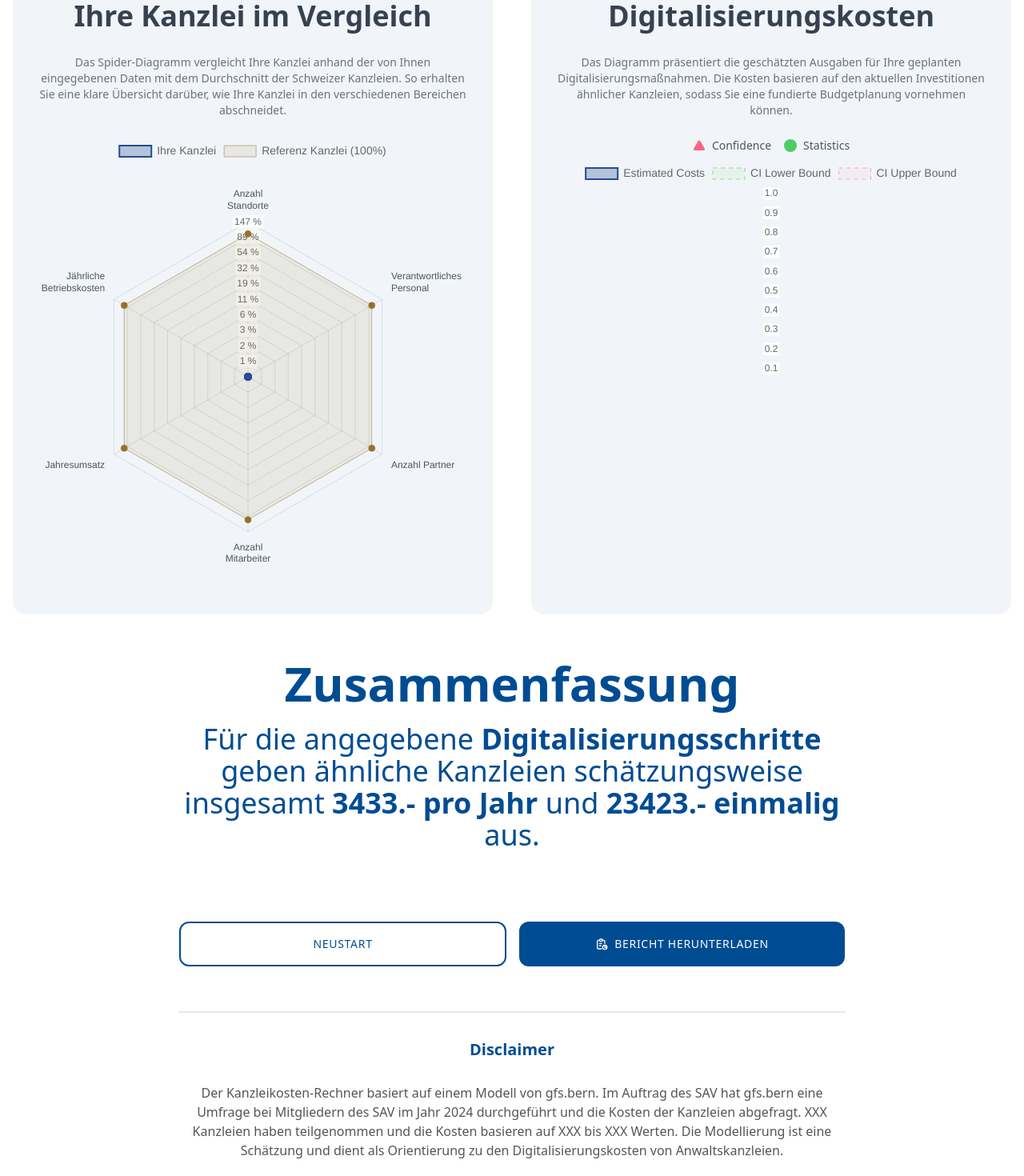
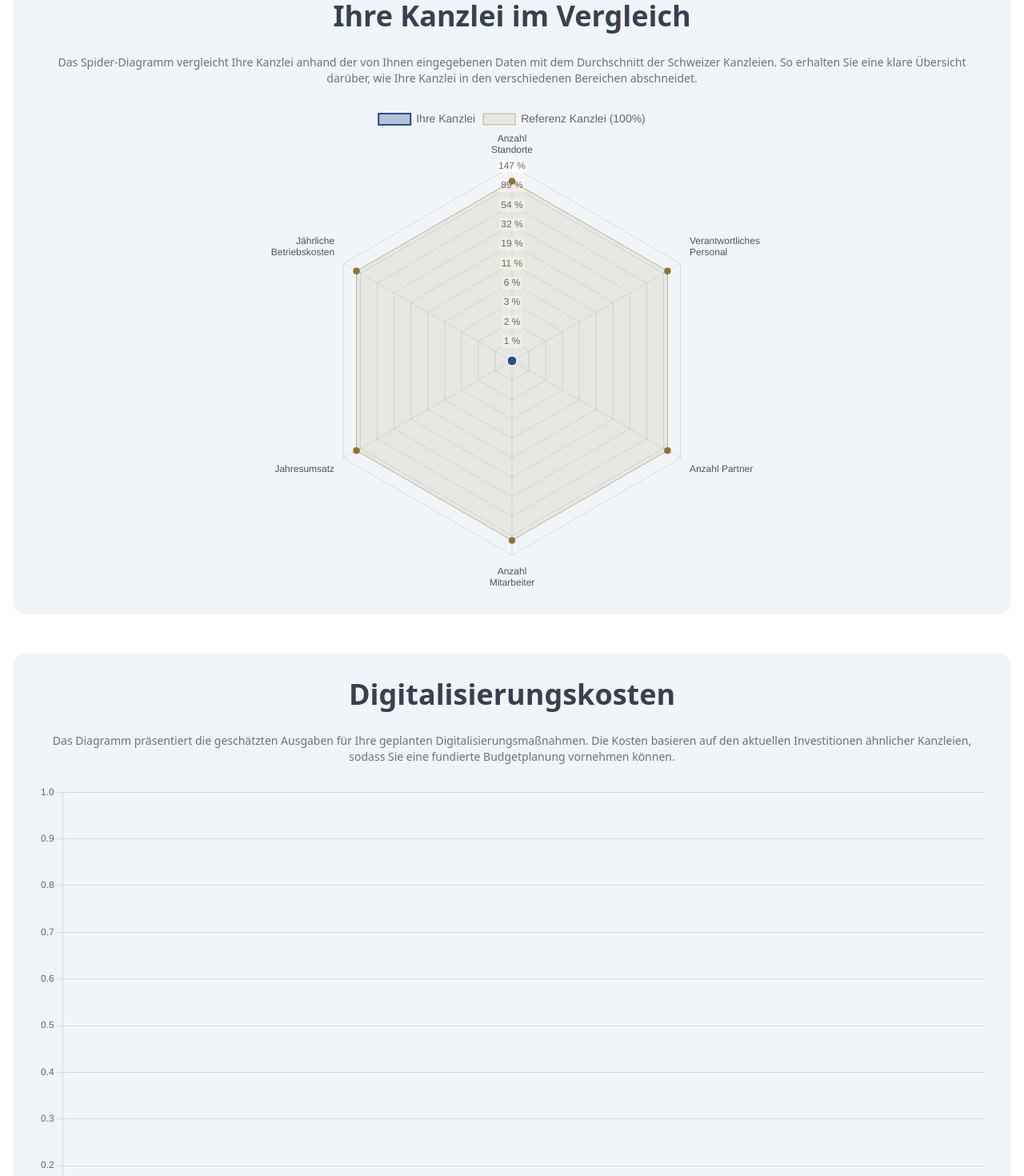
Before and after one commit to ethjunio/sav-webapplikation-kanzleikosten, a React (Create React App) app in the folder frontend/: page /result in a window 1280 px wide. Shown: the part 360-1830 px from the top of the page at 80% size. Built offline with nearby package versions, Linux system fonts and the light colour scheme.

Commit message:
CHANGE from Radar to Barplot ADD(IP) Swtich to switch between yearly and oneTime costs

```diff
--- /dev/null
+++ b/frontend/src/components/Results/BarPlotDigiCost.tsx
@@ -0,0 +1,153 @@
+// StackedBarPlotCost.tsx
+
+import React from 'react';
+import { Bar } from 'react-chartjs-2';
+import { Chart as ChartJS, CategoryScale, LinearScale, BarElement, Tooltip, Legend, ChartOptions } from 'chart.js';
+import { PlotEntry } from './CostCard';
+
+// Register necessary ChartJS components
+ChartJS.register(CategoryScale, LinearScale, BarElement, Tooltip, Legend);
+
+interface StackedBarPlotProps {
+	dataSet1: PlotEntry[];
+	labels: string[];
+}
+
+/**
+ * Utility function to split a label into multiple lines based on max characters per line.
+ * @param label - The original label string.
+ * @param maxChars - Maximum number of characters per line.
+ * @returns An array of strings, each representing a line.
+ */
+const wrapLabel = (label: string, maxChars: number = 15): string[] => {
+	const words = label.split(' ');
+	const lines: string[] = [];
+	let currentLine = '';
+
+	words.forEach((word) => {
+		// If adding the next word exceeds the maxChars, push the current line and start a new one
+		if ((currentLine + word).length > maxChars) {
+			if (currentLine.length > 0) {
+				lines.push(currentLine.trim());
+				currentLine = '';
+			}
+		}
+		currentLine += `${word} `;
+	});
+
+	// Push any remaining text as the last line
+	if (currentLine.length > 0) {
+		lines.push(currentLine.trim());
+	}
+
+	return lines;
+};
+
+const StackedBarPlotCost: React.FC<StackedBarPlotProps> = ({ dataSet1, labels }) => {
+	console.log(dataSet1, labels);
+	// Process labels to wrap text
+	const wrappedLabels = labels.map((label) => wrapLabel(label, 15)); // Adjust maxChars as needed
+
+	// Initialize data arrays for values and background colors
+	const valuesArray: number[] = [];
+	const backgroundColorsArray: string[] = [];
+	const typesArray: string[] = [];
+
+	// Map dataSet1 to values and background colors
+	for (let i = 0; i < dataSet1.length; i++) {
+		const item = dataSet1[i];
+		valuesArray.push(item.value);
+		typesArray.push(item.type); // Keep track of the type for tooltips
+		if (item.type === 'confidence') {
+			backgroundColorsArray.push('rgba(255, 99, 132, 0.5)');
+		} else if (item.type === 'statistics') {
+			backgroundColorsArray.push('rgba(79, 204, 102, 0.5)');
+		} else {
+			backgroundColorsArray.push('rgba(0, 0, 0, 0.5)'); // Default color
+		}
+	}
+
+	// Combine all relevant data into an array of objects
+	const combinedData = dataSet1.map((item, index) => ({
+		label: labels[index],
+		wrappedLabel: wrappedLabels[index],
+		value: valuesArray[index],
+		type: typesArray[index],
+		backgroundColor: backgroundColorsArray[index],
+	}));
+
+	// Sort the combined data based on the value in ascending order
+	combinedData.sort((a, b) => b.value - a.value);
+
+	// Extract the sorted arrays
+	const sortedWrappedLabels = combinedData.map((item) => item.wrappedLabel);
+	const sortedValuesArray = combinedData.map((item) => item.value);
+	const sortedBackgroundColorsArray = combinedData.map((item) => item.backgroundColor);
+	const sortedTypesArray = combinedData.map((item) => item.type);
+
+	// Bar chart data structure
+	const datasets = [
+		{
+			label: 'Values',
+			data: sortedValuesArray,
+			backgroundColor: sortedBackgroundColorsArray,
+		},
+	];
+
+	const data = {
+		labels: sortedWrappedLabels, // Use sorted and wrapped labels
+		datasets,
+	};
+
+	console.log(data);
+
+	// Define the bar chart options
+	const options: ChartOptions<'bar'> = {
+		responsive: true,
+		maintainAspectRatio: false,
+		scales: {
+			x: {
+				ticks: {
+					font: {
+						size: 12, // Adjust font size as needed
+					},
+				},
+			},
+			y: {
+				beginAtZero: true,
+				ticks: {
+					font: {
+						size: 12, // Adjust font size as needed
+					},
+				},
+			},
+		},
+		plugins: {
+			legend: {
+				display: false, // We have only one dataset, so no need for a legend
+			},
+			tooltip: {
+				callbacks: {
+					label: function (context) {
+						const index = context.dataIndex;
+						const type = sortedTypesArray[index];
+						const value = context.raw;
+						return `${type.charAt(0).toUpperCase() + type.slice(1)}: ${value} CHF`;
+					},
+				},
+			},
+		},
+	};
+
+	return (
+		<div className="w-full h-full flex items-center flex-col justify-center">
+			<div className="w-full h-full flex items-center justify-center">
+				<div className="w-full h-full">
+					<Bar data={data} options={options} />
+				</div>
+			</div>
+		</div>
+	);
+};
+
+export default StackedBarPlotCost;
--- a/frontend/src/components/Results/CostCard.tsx
+++ b/frontend/src/components/Results/CostCard.tsx
@@ -4,8 +4,8 @@ import content from '../../assets/content.json';
 import { useLanguage } from '../../context/LanguageContext';
 import { useForm } from '../../context/FormState';
 import { useCalculationResultContext } from '../../context/CalculationResultContext';
-import RadarPlotCost from './RadarPlotCost';
 import { EstimateWithConfidence, EstimateWithStatistics } from '../../utils/calculateOutput';
+import BarPlotCost from './BarPlotDigiCost';
 
 export interface PlotEntry {
 	value: number;
@@ -66,7 +66,7 @@ const CostCard: React.FC = () => {
 			<h2 className="font-bold text-gray-700">{pageContent.titel}</h2>
 			{pageContent.description && <p className="text-center text-sm text-gray-500 mb-4">{pageContent.description}</p>}
 			<div className="flex items-center content-stretch flex-grow w-full">
-				<RadarPlotCost dataSet1={dataSet1} ciLower={ciLower} ciUpper={ciUpper} legendLabel1="Estimated Costs" labels={labels} />
+				<BarPlotCost dataSet1={dataSet1}  labels={labels} />
 			</div>
 		</div>
 	);
--- a/frontend/src/components/Results/KanzleiCard.tsx
+++ b/frontend/src/components/Results/KanzleiCard.tsx
@@ -2,7 +2,7 @@ import { useForm } from '../../context/FormState';
 import { useLanguage } from '../../context/LanguageContext';
 import content from '../../assets/content.json';
 import { languageContentType } from '../../types/languageContentType';
-import RadarPlot from './RadarPlot';
+import RadarPlot from './RadarPlotKanzlei';
 import { referenceFirm } from '../../assets/referenceFirm';
 import { roundTo } from '../../utils/roundTo';
 const KanzleiCard = () => {
--- a/frontend/src/components/Results/RadarPlotCost.tsx
+++ b/frontend/src/components/Results/RadarPlotCost.tsx
@@ -1,17 +1,22 @@
-// RadarPlotCost.tsx
+// StackedBarPlotCost.tsx
 
 import React from 'react';
-import { Radar } from 'react-chartjs-2';
-import { Chart as ChartJS, RadialLinearScale, PointElement, LineElement, Filler, Tooltip, Legend, ChartOptions } from 'chart.js';
+import { Bar } from 'react-chartjs-2';
+import {
+  Chart as ChartJS,
+  CategoryScale,
+  LinearScale,
+  BarElement,
+  Tooltip,
+  Legend,
+  ChartOptions,
+} from 'chart.js';
 import { PlotEntry } from './CostCard';
-import { PiTriangleFill } from 'react-icons/pi';
-import { FaCircle } from 'react-icons/fa6';
-import { index } from 'mathjs';
 
 // Register necessary ChartJS components
-ChartJS.register(RadialLinearScale, PointElement, LineElement, Filler, Tooltip, Legend);
+ChartJS.register(CategoryScale, LinearScale, BarElement, Tooltip, Legend);
 
-interface RadarPlotProps {
+interface StackedBarPlotProps {
   dataSet1: PlotEntry[];
   ciUpper?: number[]; // Optional confidence interval upper bound
   ciLower?: number[]; // Optional confidence interval lower bound
@@ -49,86 +54,71 @@ const wrapLabel = (label: string, maxChars: number = 15): string[] => {
   return lines;
 };
 
-const RadarPlotCost: React.FC<RadarPlotProps> = ({ dataSet1, ciUpper, ciLower, legendLabel1, labels }) => {
+const StackedBarPlotCost: React.FC<StackedBarPlotProps> = ({
+  dataSet1,
+  ciUpper,
+  ciLower,
+  legendLabel1,
+  labels,
+}) => {
   // Process labels to wrap text
   const wrappedLabels = labels.map((label) => wrapLabel(label, 15)); // Adjust maxChars as needed
 
-	// Extract values and types from dataSet1
-	const values1 = dataSet1.map((item) => item.value);
-	const types1 = dataSet1.map((item) => item.type);
+  // Initialize data arrays for 'confidence' and 'statistics'
+  const confidenceValues: number[] = [];
+  const statisticsValues: number[] = [];
 
-	// Define point styles based on type
-	const pointStyles = types1.map((type) => (type === 'confidence' ? 'triangle' : 'circle'));
+  // Map dataSet1 to confidence and statistics values
+  for (let i = 0; i < dataSet1.length; i++) {
+    const item = dataSet1[i];
+    if (item.type === 'confidence') {
+      confidenceValues.push(item.value);
+      statisticsValues.push(0);
+    } else if (item.type === 'statistics') {
+      confidenceValues.push(0);
+      statisticsValues.push(item.value);
+    }
+  }
 
-	// Define point colors based on type
-	const pointColors = types1.map((type) => (type === 'confidence' ? 'rgba(255, 99, 132, 1)' : 'rgb(79, 204, 102,1)'));
-
-	// Radar chart data structure
+  // Bar chart data structure
   const datasets = [
     {
-			label: legendLabel1 || 'Dataset 1',
-			data: values1,
-			backgroundColor: 'rgba(40, 76, 147, 0.3)',
-			borderColor: 'rgba(40, 76, 147, 1)',
-			borderWidth: 2,
-			pointBackgroundColor: pointColors,
-			pointStyle: pointStyles,
-			pointRadius: 5,
-			pointHoverRadius: 10,
+      label: 'Confidence',
+      data: confidenceValues,
+      backgroundColor: 'rgba(255, 99, 132, 0.5)',
+    },
+    {
+      label: 'Statistics',
+      data: statisticsValues,
+      backgroundColor: 'rgba(79, 204, 102, 0.5)',
     },
   ];
-
-	// If confidence intervals are provided, add them to the datasets
-	if (ciLower) {
-		datasets.push({
-			label: 'CI Lower Bound',
-			data: ciLower,
-			backgroundColor: 'rgba(76, 187, 23, 0.05)',
-			borderColor: 'rgba(76, 187, 23, 0.5)',
-			borderWidth: 1,
-			pointBackgroundColor: 'rgba(76, 187, 23, 1)',
-			borderDash: [5, 5],
-			fill: '-1', // Fill between this dataset and the previous one
-		} as any);
-	}
-
-	if (ciUpper) {
-		datasets.push({
-			label: 'CI Upper Bound',
-			data: ciUpper,
-			backgroundColor: 'rgba(255, 99, 132, 0.05)',
-			borderColor: 'rgba(255, 99, 132, 0.5)',
-			borderWidth: 1,
-			pointBackgroundColor: 'rgba(255, 99, 132, 1)',
-			borderDash: [5, 5],
-			fill: '+1', // Fill between this dataset and the next one
-		} as any);
-	}
 
   const data = {
     labels: wrappedLabels, // Use wrapped labels
     datasets,
   };
 
-	// Define the radar chart options
-	const options: ChartOptions<'radar'> = {
+  // Define the bar chart options
+  const options: ChartOptions<'bar'> = {
     responsive: true,
     maintainAspectRatio: false,
     scales: {
-			r: {
-				beginAtZero: true,
+      x: {
+        stacked: true,
         ticks: {
-					// Adjust the font size for tick labels
-					font: {
-						size: 12, // Reduced font size
-					},
-				},
-				// Adjust the font size and padding for point labels
-				pointLabels: {
           font: {
             size: 12, // Adjust font size as needed
           },
-					color: '#4B5563', // Tailwind Gray-700 for better visibility
+        },
+      },
+      y: {
+        stacked: true,
+        beginAtZero: true,
+        ticks: {
+          font: {
+            size: 12, // Adjust font size as needed
+          },
         },
       },
     },
@@ -149,41 +139,19 @@ const RadarPlotCost: React.FC<RadarPlotProps> = ({ dataSet1, ciUpper, ciLower, l
             return `${context.dataset.label}: ${value} CHF`;
           },
         },
-
       },
-
     },
-	};
-
-	const DataPointLegend = () => {
-		return (
-			<div className="flex space-x-4 mb-2">
-				{/* Confidence Legend */}
-				<div className="flex items-center space-x-2">
-					{/* Triangle Shape */}
-					<PiTriangleFill color="rgba(255, 99, 132, 1)" />
-					<span className="text-gray-600 text-sm">Confidence</span>
-				</div>
-				{/* Statistics Legend */}
-				<div className="flex items-center space-x-2">
-					{/* Circle Shape */}
-					<FaCircle color="rgb(79, 204, 102,1)" />
-					<span className="text-gray-600 text-sm">Statistics</span>
-				</div>
-			</div>
-		);
   };
 
   return (
     <div className="w-full h-full flex items-center flex-col justify-center">
-			<DataPointLegend />
       <div className="w-full h-full flex items-center justify-center">
         <div className="w-full h-full">
-					<Radar data={data} options={options} />
+          <Bar data={data} options={options} />
         </div>
       </div>
     </div>
   );
 };
 
-export default RadarPlotCost;
+export default StackedBarPlotCost;
--- a/frontend/src/components/Results/StackPlot.tsx
+++ /dev/null
@@ -1,117 +0,0 @@
-// src/components/StackPlot.tsx
-
-import React from 'react';
-import { Chart as ChartJS, CategoryScale, LinearScale, BarElement, Title, Tooltip, Legend, ChartOptions, ChartData, Tick } from 'chart.js';
-import { Bar } from 'react-chartjs-2';
-
-// Register Chart.js components
-ChartJS.register(CategoryScale, LinearScale, BarElement, Title, Tooltip, Legend);
-
-// Define the props for the StackPlot component
-interface StackPlotProps {
-	legendLabel: string;
-	data: number[];
-	labels: string[];
-}
-
-/**
- * Utility function to split a label into multiple lines based on max characters per line.
- * @param label - The original label string.
- * @param maxChars - Maximum number of characters per line.
- * @returns An array of strings, each representing a line.
- */
-const wrapLabel = (label: string, maxChars: number = 15): string[] => {
-	const words = label.split(' ');
-	const lines: string[] = [];
-	let currentLine = '';
-
-	words.forEach((word) => {
-		if ((currentLine + word).length > maxChars) {
-			if (currentLine.length > 0) {
-				lines.push(currentLine.trim());
-				currentLine = '';
-			}
-		}
-		currentLine += `${word} `;
-	});
-
-	if (currentLine.length > 0) {
-		lines.push(currentLine.trim());
-	}
-
-	return lines;
-};
-
-const StackPlot: React.FC<StackPlotProps> = ({ legendLabel, data, labels }) => {
-	const chartData: ChartData<'bar'> = {
-		labels,
-		datasets: [
-			{
-				label: legendLabel,
-				data,
-				backgroundColor: 'rgba(40, 76, 147, 0.6)',
-				borderColor: 'rgba(40, 76, 147, 1)',
-				borderWidth: 1,
-				borderRadius: 10,
-				barPercentage: 0.7,
-			},
-		],
-	};
-
-	const options: ChartOptions<'bar'> = {
-		responsive: true,
-		maintainAspectRatio: false,
-		indexAxis: 'y',
-		plugins: {
-			legend: {
-				position: 'top',
-				display: false,
-				labels: {
-					usePointStyle: false,
-					font: {
-						size: 16,
-					},
-				},
-			},
-			tooltip: {
-				// Optional: Customize tooltip appearance if needed
-			},
-		},
-		scales: {
-			y: {
-				ticks: {
-					// Use the wrapLabel function to split labels into multiple lines
-					callback: function (value, index, ticks) {
-						const label = this.getLabelForValue(value as any);
-						return wrapLabel(label as string, 15); // Adjust maxChars as needed
-					},
-					font: {
-						size: 14, // Adjust font size if necessary
-					},
-				},
-			},
-			x: {
-				// Optional: Customize x-axis if needed
-			},
-		},
-		// Optional: Add layout padding if labels are too close to the edges
-		layout: {
-			padding: {
-				left: 20,
-				right: 20,
-				top: 20,
-				bottom: 20,
-			},
-		},
-	};
-
-	return (
-		<div className="flex w-full h-full items-center justify-center">
-			<div className="w-full h-full">
-				<Bar data={chartData} options={options} />
-			</div>
-		</div>
-	);
-};
-
-export default StackPlot;
--- a/frontend/src/components/Step_2/OutputCard.tsx
+++ b/frontend/src/components/Step_2/OutputCard.tsx
@@ -45,7 +45,7 @@ const OutputCard = ({ setSelectedList, selectedList }: OutputCardProps) => {
 	}, [tooManySelected, selectedList]);
 
 	return (
-		<div className="flex flex-col gap-6 items-center xl:w-full">
+		<div className="flex flex-col gap-6 items-center xl:w-full ">
 			<div className={`flex flex-row text-white w-fit text-lg justify-center items-center px-4 py-1 rounded-xl bg-primary ${classesForAlert}`}>
 				<span className={`font-semibold`}>
 					{/* Dynamically render the selected message based on language */}
--- a/frontend/src/components/layout/Layout.tsx
+++ b/frontend/src/components/layout/Layout.tsx
@@ -14,7 +14,7 @@ const Layout: React.FC<LayoutProps> = ({ children, fullscreen }) => {
 		<>
 			<Background fullscreen={fullscreen}>
 				<Header />
-				<div className="flex flex-row container mx-auto px-4 lg:0 py-16 flex-grow">{children}</div>
+				<div className="flex flex-row container mx-auto px-4 lg:0 py-16 md:py-8 flex-grow">{children}</div>
 			</Background>
 			<Footer />
 		</>
--- a/frontend/src/routes/ResultPage.tsx
+++ b/frontend/src/routes/ResultPage.tsx
@@ -103,7 +103,7 @@ const ResultPage = () => {
 			</div>
 
 			{/* Cards Section */}
-			<div className="flex flex-row xl:flex-col gap-12">
+			<div className="flex flex-col gap-12">
 				<KanzleiCard />
 				<CostCard />
 			</div>
--- a/frontend/src/utils/calculateOutput.ts
+++ b/frontend/src/utils/calculateOutput.ts
@@ -63,6 +63,8 @@ export type FunctionReturn = EstimateWithConfidence | EstimateWithStatistics;
 const calculateOutput = ({ outputIdentifier, input }: CalculateOutputProps): FunctionReturn => {
 	const estimateVector = (formula as FormulaType)[outputIdentifier]?.estimate;
 
+	console.log(outputIdentifier, input);
+
 	if (estimateVector !== undefined) {
 		// Calculate Output Estimate based on exponential Function
 
@@ -115,8 +117,8 @@ const calculateOutput = ({ outputIdentifier, input }: CalculateOutputProps): Fun
 		console.log(t_Value * sqrtResult);
 		console.log(outputEstimateResult);
 
-		const CI_lower = outputEstimateResult - (t_Value * sqrtResult);
-		const CI_upper = outputEstimateResult + (t_Value * sqrtResult);
+		const CI_lower = outputEstimateResult - t_Value * sqrtResult;
+		const CI_upper = outputEstimateResult + t_Value * sqrtResult;
 
 		// Read the Range
 		const range = (formula as FormulaType)[outputIdentifier].range;
```
Also changed, not shown: frontend/src/components/Results/RadarPlotKanzlei.tsx (renamed from frontend/src/components/Results/RadarPlot.tsx). Lines whose indentation alone changed are shown as unchanged.
